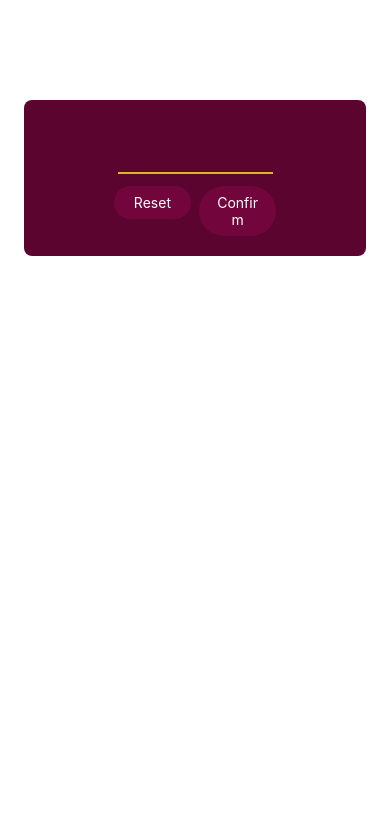
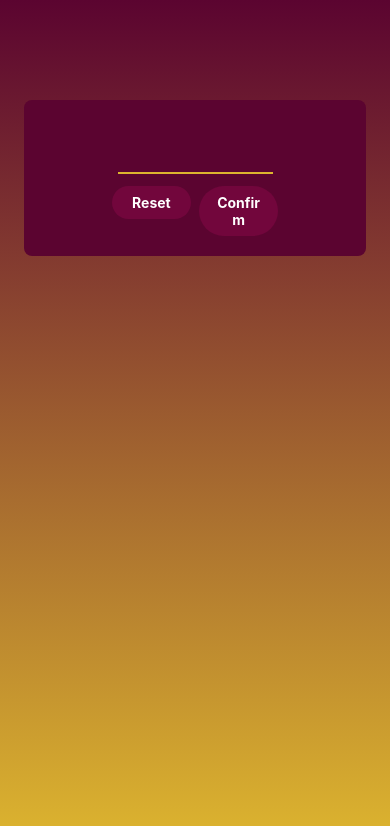
Before and after one commit to Miana-Neagos/Guess-Game, a React Native app: screen / in a window 390 px wide. Shown: the top 826 px of the page. Built offline with nearby package versions, Linux system fonts and the light colour scheme.

Commit message:
Refactor App component to use LinearGradient for background; update PrimaryButton styles and add expo-linear-gradient dependency

```diff
--- a/App.tsx
+++ b/App.tsx
@@ -1,21 +1,23 @@
 import { StatusBar } from 'expo-status-bar';
 import { StyleSheet, Text, View } from 'react-native';
 import StartGameScreen from './screens/StartGameScreen';
+import { colorTheme } from './colorTheme';
+import { LinearGradient } from 'expo-linear-gradient';
 
 export default function App() {
   return (
-    <View style={styles.container}>
+    <LinearGradient colors={[colorTheme.darkMagenta, colorTheme.yellowIsh]} style={styles.rootScreen}>
       <StatusBar style="auto" />
       <StartGameScreen />
-    </View>
+    </LinearGradient>
   );
 }
 
 const styles = StyleSheet.create({
-  // container: {
-  //   flex: 1,
-  //   backgroundColor: '#fff',
-  //   alignItems: 'center',
-  //   justifyContent: 'center',
-  // },
+  rootScreen: {
+    flex: 1,
+    // backgroundColor: colorTheme.yellowIsh,
+    // alignItems: 'center',
+    // justifyContent: 'center',
+  },
 });
--- a/components/PrimaryButton.tsx
+++ b/components/PrimaryButton.tsx
@@ -41,6 +41,7 @@ const styles = StyleSheet.create({
   },
   buttonText: {
     textAlign: "center",
+    fontWeight: "bold",
     color: colorTheme.white,
   },
   pressed: {
--- a/package.json
+++ b/package.json
@@ -11,6 +11,7 @@
   "dependencies": {
     "expo": "~52.0.25",
     "expo-dev-client": "~5.0.9",
+    "expo-linear-gradient": "~14.0.2",
     "expo-status-bar": "~2.0.1",
     "react": "18.3.1",
     "react-native": "0.76.6"
```
Also changed, not shown: 1 other file (tests, documents, lock files or other folders).
